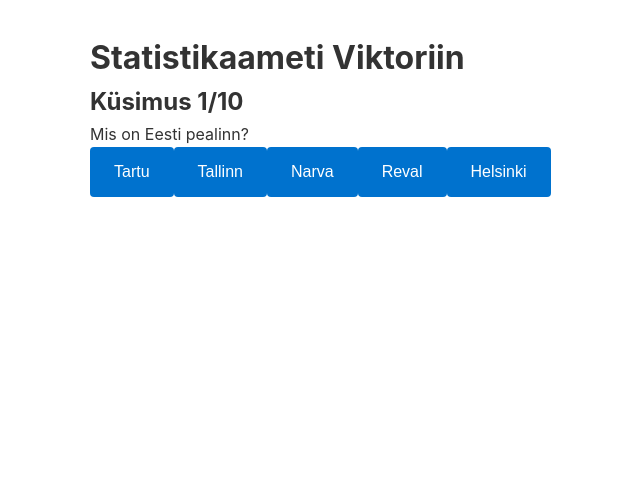
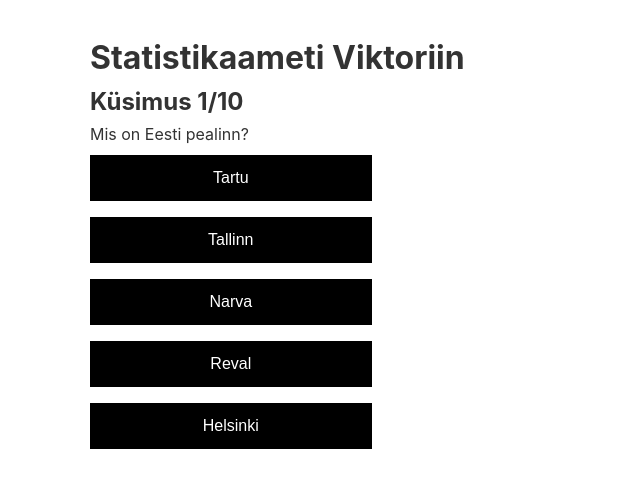
Before and after one commit to uvemae/stat-quiz-app, a React (Vite) app: page / in a window 1280 px wide. Shown: the top 488 px of the page, without its empty margins (198-838 px from the left). Built offline with nearby package versions, Linux system fonts and the light colour scheme.

Commit message:
Changed button styles

```diff
--- a/src/components/Quiz/Quiz.tsx
+++ b/src/components/Quiz/Quiz.tsx
@@ -31,6 +31,12 @@
         }
     };
 
+    const handleRestart = () => {
+        setCurrentIndex(0);
+        setResults([]);
+        setQuizFinished(false);
+    };
+
     const score = results.filter(r => r.isCorrect).length;
 
     if (quizFinished) {
@@ -38,6 +44,9 @@
             <div>
                 <ScoreMessage score={score} total={questions.length} />
                 <ResultsTable results={results} questions={questions} />
+                <button onClick={handleRestart} className="option-button">
+                    Alusta uuesti
+                </button>
             </div>
         );
     }
--- a/src/styles/App.css
+++ b/src/styles/App.css
@@ -18,16 +18,6 @@
     padding: 2rem 3rem;
 }
 
-button {
-    background-color: var(--color-primary);
-    color: white;
-    border: none;
-    padding: var(--spacing-sm) var(--spacing-md);
-    border-radius: 4px;
-    cursor: pointer;
-    font-size: var(--font-size-base);
-}
-
 button:hover {
     opacity: 0.9;
 }
@@ -46,3 +36,24 @@
 .results-table th {
     padding: 10px 10px;
 }
+
+.option-button {
+    background-color: #000000;
+    color: #FFFFFF;
+    border: 2px solid #000000;
+    padding: 12px 24px;
+    margin: 8px 0;
+    width: 40%;
+    cursor: pointer;
+    font-size: 1rem;
+}
+.option-button:hover {
+    background-color: #FFFFFF;
+    color: #000000;
+    border: 2px solid #000000;
+}
+
+.options {
+    display: flex;
+    flex-direction: column;
+}
```
